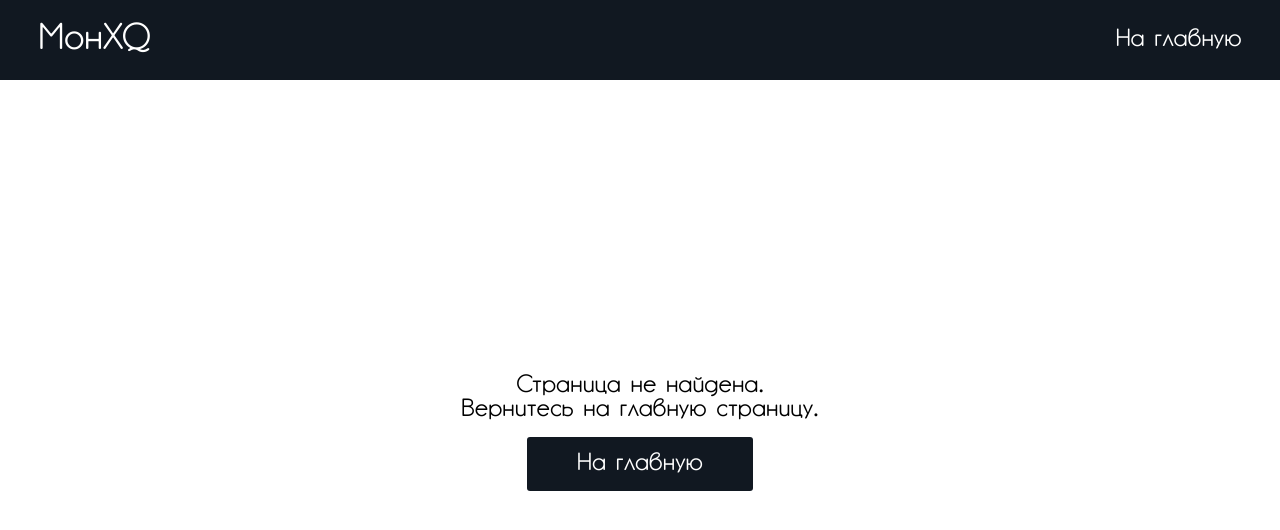
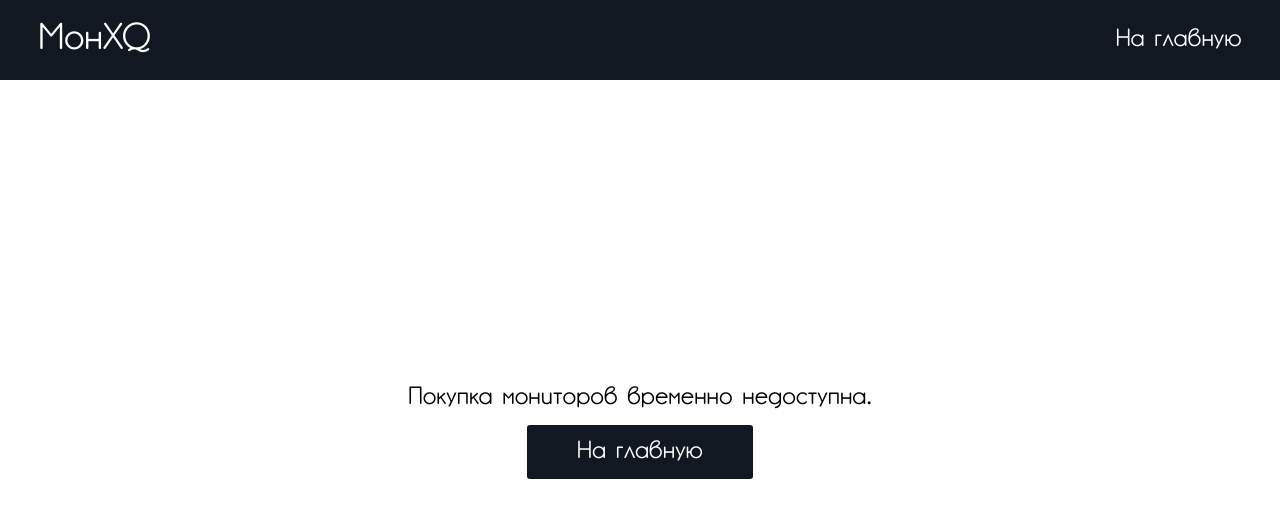
Before and after one commit to ElkinAndrey/MonXQ, a React (Create React App) app in the folder monxq-app/: page /Buy in a window 1280 px wide. Shown: the top 530 px of the page. Built offline with nearby package versions, Linux system fonts and the light colour scheme.

Commit message:
Добавли стилизацию страницы с покупкой

```diff
--- /dev/null
+++ b/monxq-app/src/components/Buy/Buy.jsx
@@ -0,0 +1,20 @@
+import React from "react";
+import classes from "./Buy.module.css";
+import Header from './../Header/Header';
+import ButtonLink from './../ButtonLink/ButtonLink';
+
+const Buy = () => {
+  return (
+    <div>
+      <Header />
+      <div className={classes.info}>
+        <div>
+          Покупка мониторов временно недоступна.
+        </div>
+        <ButtonLink to="/Monitors">На главную</ButtonLink>
+      </div>
+    </div>
+  );
+};
+
+export default Buy;
--- /dev/null
+++ b/monxq-app/src/components/Buy/Buy.module.css
@@ -0,0 +1,13 @@
+.info {
+    min-height: calc(100vh - 80px);
+    display: flex;
+    justify-content: center;
+    align-items: center;
+    text-align: center;
+    flex-direction: column;
+}
+
+.info div {
+    margin-bottom: 30px;
+    font-size: 24px;
+}
--- a/monxq-app/src/components/Monitor/Monitor.jsx
+++ b/monxq-app/src/components/Monitor/Monitor.jsx
@@ -1,7 +1,7 @@
 import React, { useEffect, useRef, useState } from "react";
 import { useParams } from "react-router-dom";
 import MonitorsService from "./../../API/MonitorsService";
-import { useFetching } from "./../hooks/useFetching";
+import { useFetching } from "../../hooks/useFetching";
 import Error from "./../Error/Error";
 import Header from "../Header/Header";
 import classes from "./Monitor.module.css";
--- a/monxq-app/src/components/Monitors/MonitorsList/MonitorsList.jsx
+++ b/monxq-app/src/components/Monitors/MonitorsList/MonitorsList.jsx
@@ -4,7 +4,7 @@ import { useRef } from "react";
 import { useEffect } from "react";
 import classes from "./MonitorsList.module.css";
 import MonitorsService from "./../../../API/MonitorsService";
-import { useFetching } from "./../../hooks/useFetching";
+import { useFetching } from "../../../hooks/useFetching";
 import MonitorFromList from "../MonitorFromList/MonitorFromList";
 
 const MonitorsList = () => {
--- a/monxq-app/src/router/index.js
+++ b/monxq-app/src/router/index.js
@@ -2,10 +2,12 @@ import { Navigate } from "react-router-dom";
 import Monitors from './../components/Monitors/Monitors';
 import Monitor from './../components/Monitor/Monitor';
 import Error from './../components/Error/Error';
+import Buy from './../components/Buy/Buy';
 
 export const routes = [
   { path: "/", element: <Navigate to="/Monitors" />, exact: true },
   { path: "*", element: <Error />, exact: true },
   { path: "/Monitors", element: <Monitors />, exact: true },
   { path: "/Monitors/:id", element: <Monitor />, exact: true },
+  { path: "/Buy", element: <Buy />, exact: true },
 ];
```
Also changed, not shown: monxq-app/src/hooks/useFetching.jsx (renamed from monxq-app/src/components/hooks/useFetching.jsx).
